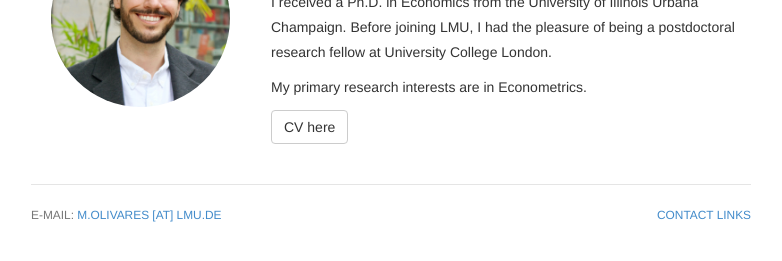
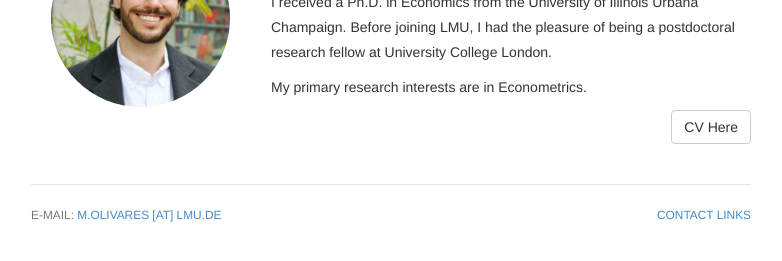
Before and after one commit to mauolivares/mauolivares.github.io, a Jekyll site: the page built from index.html, in a window 1280 px wide. Shown: the part 190-451 px from the top of the page, without its empty margins (249-1031 px from the left). Built offline with Jekyll 4.4.1, drawn with Linux system fonts in a browser that asks for light colours.

Commit message:
CV Update

```diff
--- a/index.html
+++ b/index.html
@@ -17,7 +17,7 @@ description: Mauricio Olivares is a postdoctoral research fellow at the Statisti
 	<p>I received a Ph.D. in Economics from the University of Illinois Urbana Champaign. Before joining LMU, I had the pleasure of being a postdoctoral research fellow at University College London.</p>
 	<p align="justify"> My primary research interests are in Econometrics.
 	<!-- <p> You can get in touch with me by sending an e-mail to <a href="mailto:m.olivares@lmu.de">m.olivares[at]lmu.de</a>. -->
-	<p><a href="/files/Vitae_Apr2026.pdf" class="btn btn-default pull-left" title="Download CV as PDF">CV here</a>
+	<p><a href="/files/Vitae_Apr2026.pdf" class="btn btn-default pull-right" title="Download CV as PDF">CV Here</a>
 	</div>
 </div>
 <!-- </div> -->
```
